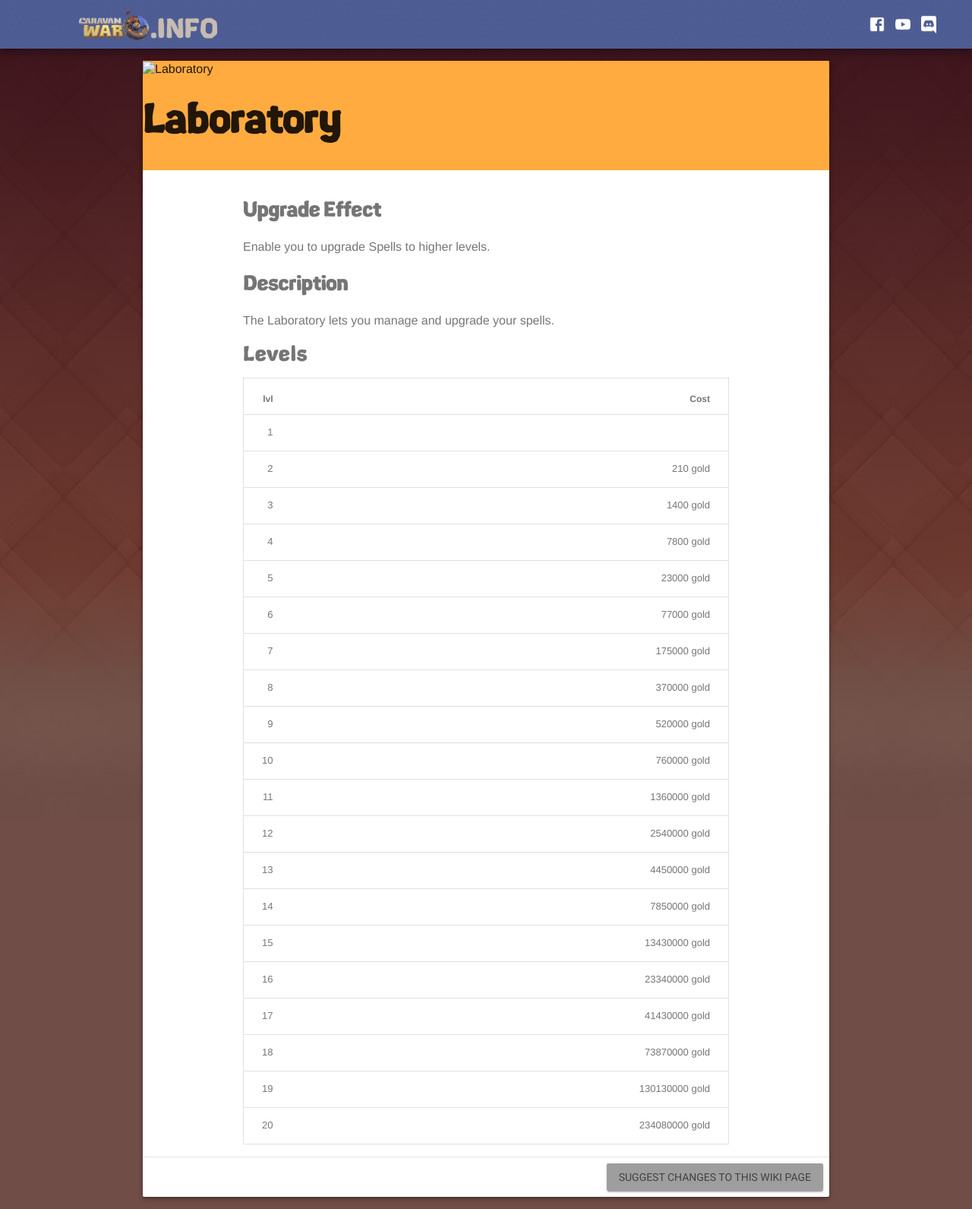
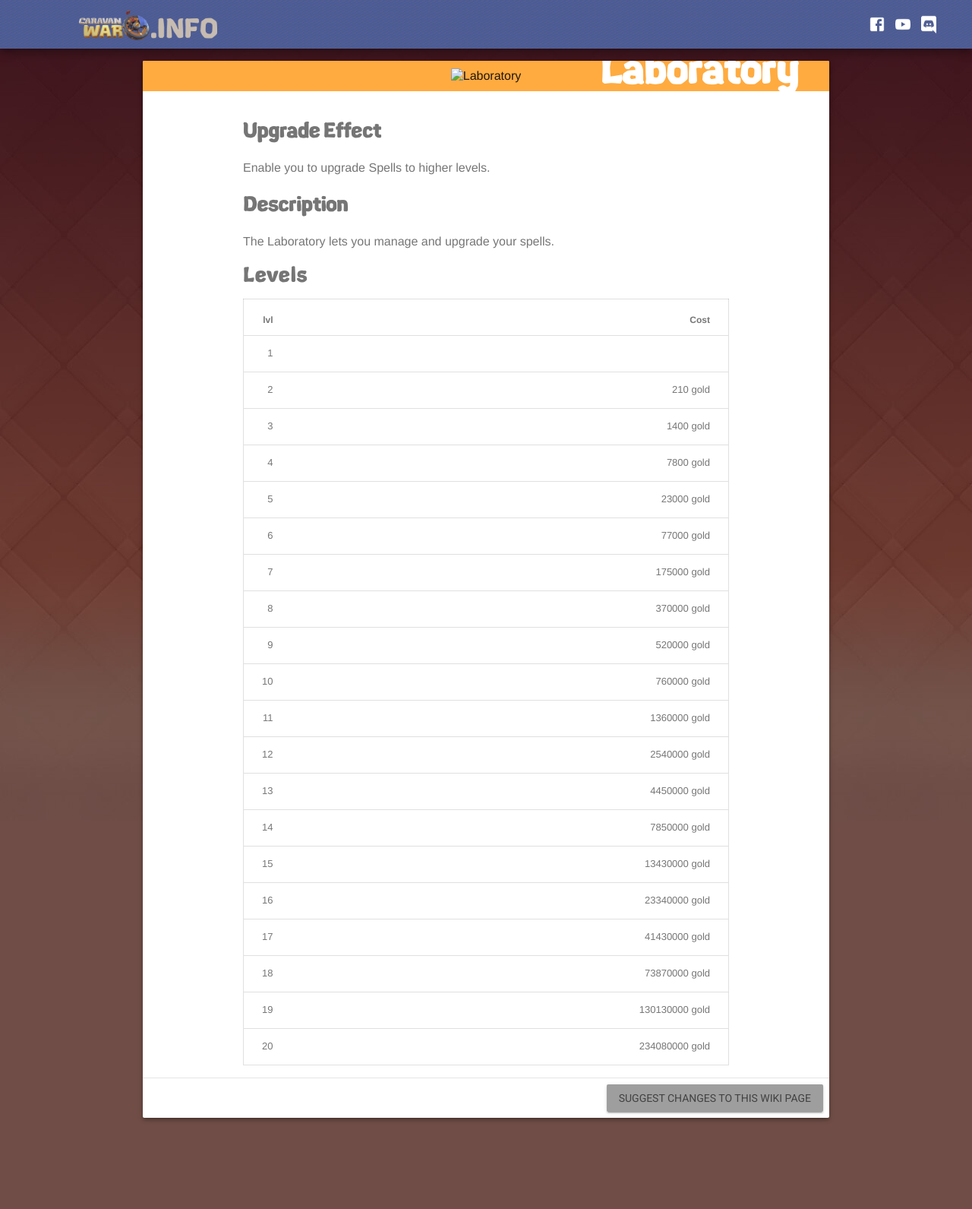
Before and after one commit to tcarlsen/caravanwar.info, a Jekyll site: the page built from _buildings/laboratory.md, in a window 1280 px wide. Shown: the whole page at 76% size. Built offline with Jekyll 4.4.1, drawn with Linux system fonts in a browser that asks for light colours.

Commit message:
Update main.css

```diff
--- a/assets/css/main.css
+++ b/assets/css/main.css
@@ -23,6 +23,14 @@ table {
 
 .cw-color--bone {
   color: #e5d6c1 !important;
+}
+
+.ta--center {
+  text-align: center;
+}
+
+.m--h-10 {
+  margin: 10px 0;
 }
 
 body {
@@ -222,3 +230,14 @@ body {
 .no-padding {
   padding: 0;
 }
+
+.card-media {
+  position: relative;
+}
+
+.card-media h1 {
+  position: absolute;
+  bottom: -40px;
+  right: 40px;
+  color: #fff;
+}
```
